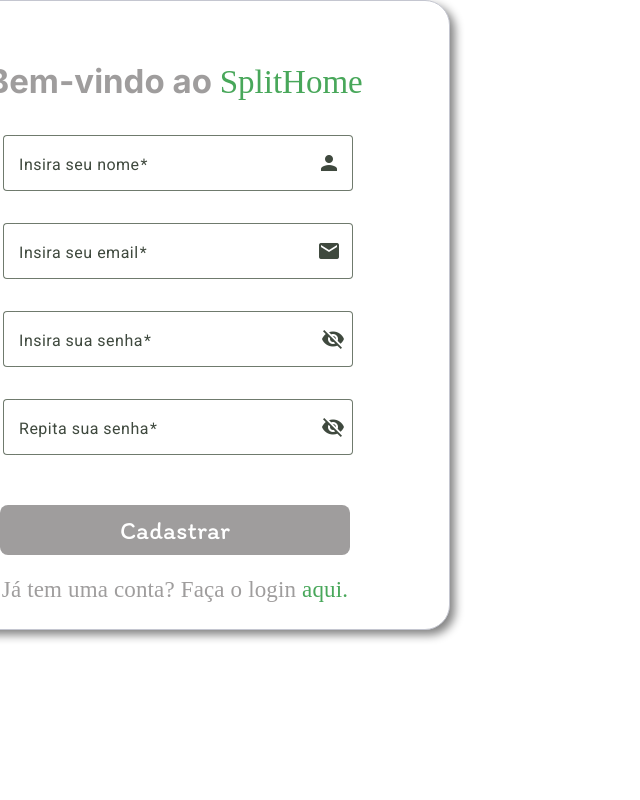
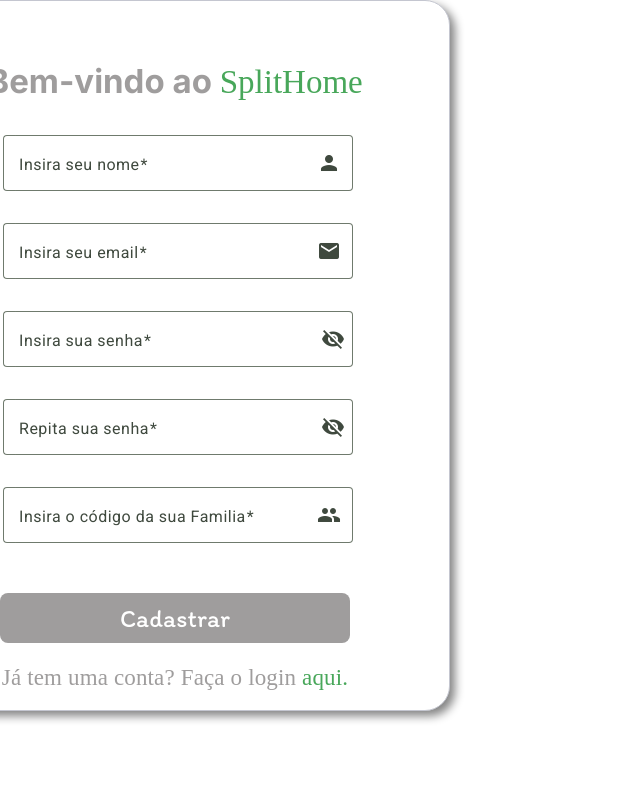
Before and after one commit to Wendel-Sampaio/splithome-frontend, an Angular app: page /cadastro in a window 1280 px wide. Shown: the top 800 px of the page, without its empty margins (0-640 px from the left). Built offline with nearby package versions, Linux system fonts and the light colour scheme; a web font is replaced by a local one.

Commit message:
add field register in forms and register model

```diff
--- a/src/app/core/auth/user/register.ts
+++ b/src/app/core/auth/user/register.ts
@@ -2,10 +2,12 @@ export class Register {
     name!: string;
     email!: string;
     password!: string;
+    familyCode!: string;
 
-    public constructor(name: string, email: string, password: string) {
+    public constructor(name: string, email: string, password: string, familyCode: string) {
         this.name = name
         this.email = email
         this.password = password
+        this.familyCode = familyCode
     }
 }
--- a/src/app/pages/cadastro/cadastro.component.html
+++ b/src/app/pages/cadastro/cadastro.component.html
@@ -69,6 +69,16 @@
             </mat-error>
           </mat-form-field>
 
+          <!-- Codígo da Familia -->
+          <mat-form-field class="input-familyCode" appearance="outline">
+            <mat-label>Insira o código da sua Familia</mat-label>
+            <mat-icon matSuffix>group</mat-icon>
+            <input matInput formControlName="familyCode" required>
+            <mat-error *ngIf="cadastroForm.get('familyCode')?.hasError('required')">
+              O código da Familia é obrigatório.
+            </mat-error>
+          </mat-form-field>
+
         </form>
       </mat-card-content>
 
--- a/src/app/pages/cadastro/cadastro.component.scss
+++ b/src/app/pages/cadastro/cadastro.component.scss
@@ -78,7 +78,7 @@
   border-radius: 8px;
 }
 
-.input-name, .input-email, .password-input, .repeat-password-input, #register-button {
+.input-name, .input-email, .password-input, .input-familyCode,  .repeat-password-input, #register-button {
   min-width: 350px;
   margin-top: 12px;
 }
--- a/src/app/pages/cadastro/cadastro.component.ts
+++ b/src/app/pages/cadastro/cadastro.component.ts
@@ -42,7 +42,9 @@ export class CadastroComponent {
         name: ['', [Validators.required, Validators.maxLength(20)]],
         email: ['', [Validators.required, Validators.email]],
         password: ['', [Validators.required, Validators.minLength(8), Validators.pattern(/[!@#$%^&*(),.?":{}|<>]/)]],
-        repeatPassword: ['', [Validators.required], [this.passwordMatchValidator.bind(this)]]      }
+        repeatPassword: ['', [Validators.required], [this.passwordMatchValidator.bind(this)]],
+        familyCode: ['', [Validators.required]]
+      }
     );
   }
 
@@ -74,8 +76,8 @@ export class CadastroComponent {
       return;
     }
 
-    const { name, email, password } = this.cadastroForm.value;
-    const register: Register = new Register(name, email, password);
+    const { name, email, password, familyCode } = this.cadastroForm.value;
+    const register: Register = new Register(name, email, password, familyCode);
 
     this.userService.cadastrar(register).subscribe({
       next: () => {
```
